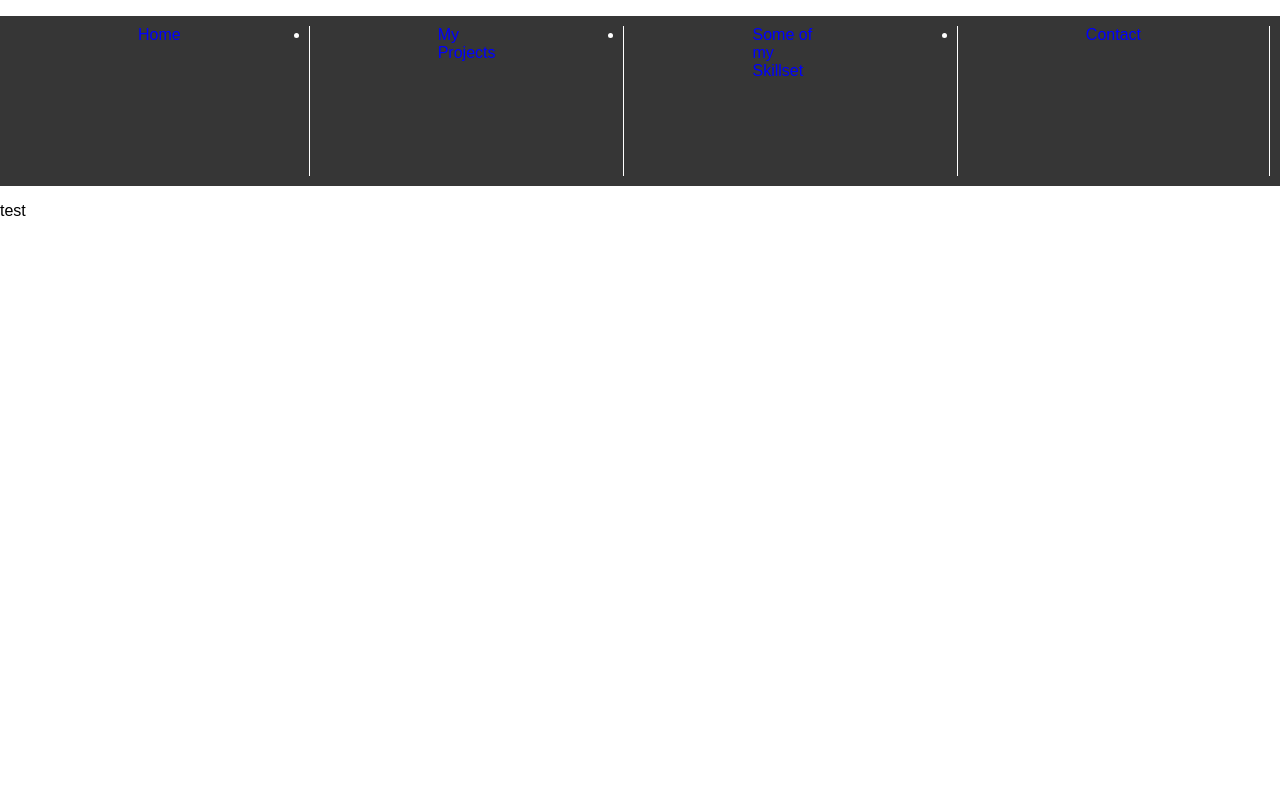
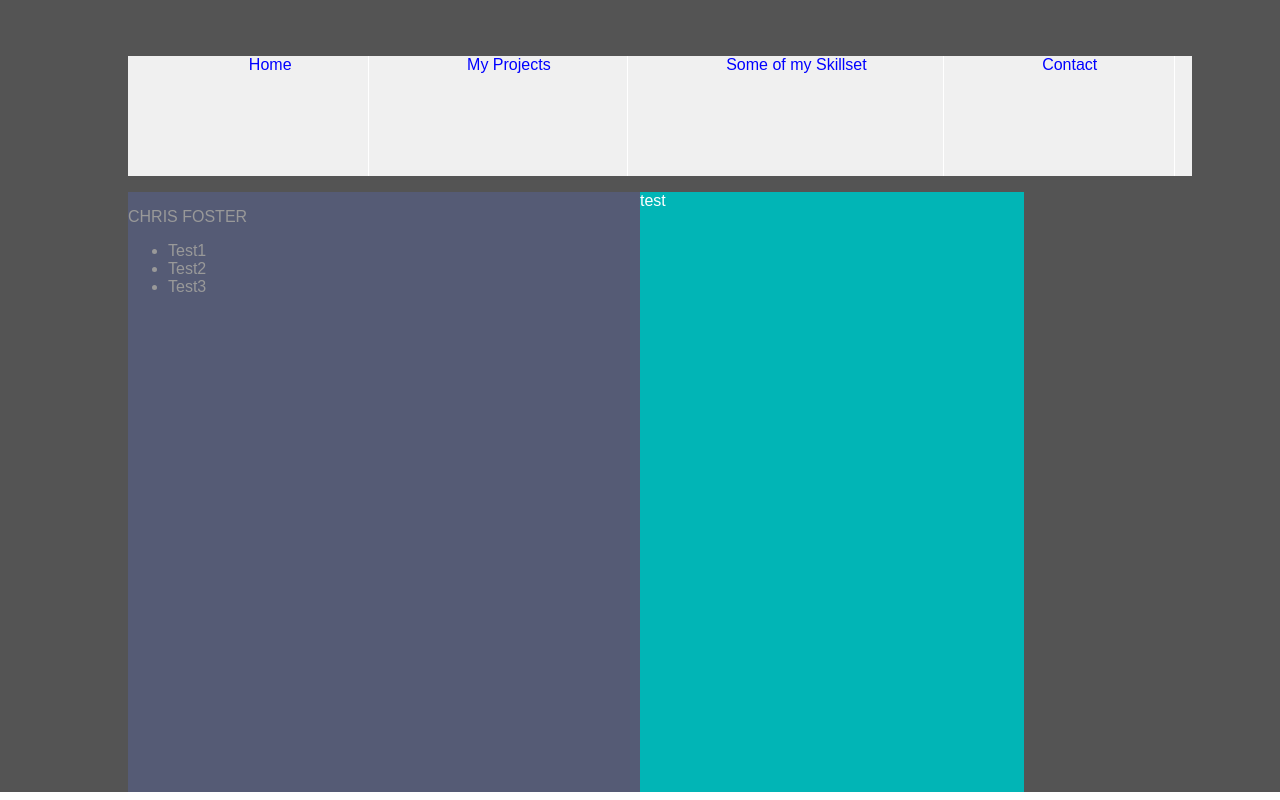
Before and after one commit to chriswfoster/2ndPortfolio, a React (Create React App) app: page / in a window 1280 px wide. Built offline with nearby package versions, Linux system fonts and the light colour scheme.

Commit message:
More styling

```diff
--- a/src/components/App.css
+++ b/src/components/App.css
@@ -26,10 +26,19 @@
 
 /* --------------- IN USE ------------------- */
 
+.App-mainbackground {
+  background-color: #545454;
+  padding-top: 5vh;
+}
+.App-maincontainer {
+  margin-left: 10vw;
+}
+
 .App-header {
-  background-color: #363636;
-  height: 150px;
-  padding: 10px;
+  background-color: #f0f0f0;
+  height: 15vh;
+  width: 80vw;
+
   color: white;
   display: flex;
   flex-direction: row;
@@ -37,10 +46,26 @@
   justify-content: space-around;
   align-items: center;
   align-content: stretch;
+  list-style-type: none;
 }
 .App-header li {
-  padding-right: 10vw;
-  padding-left: 10vw;
+  padding-right: 6vw;
+  padding-left: 5vw;
   height: 100%;
   border-right: solid white 1px;
 }
+
+.App-leftbar {
+  background-color: #555b75;
+  color: #999999;
+  width: 40vw;
+  height: 75vh;
+}
+.App-bottomboxes {
+  display: flex;
+  flex-direction: row;
+  flex-wrap: nowrap;
+  justify-content: flex-start;
+  align-items: stretch;
+  align-content: stretch;
+}
--- a/src/components/App.js
+++ b/src/components/App.js
@@ -1,6 +1,6 @@
-import React, { Component } from 'react';
-import router from '../router'
-import './App.css';
+import React, { Component } from "react"
+import router from "../router"
+import "./App.css"
 import Contact from "./routedchildren/Contact/Contact"
 import { TransitionGroup, CSSTransition } from "react-transition-group"
 import {
@@ -10,71 +10,72 @@ import {
   Link,
   Redirect
 } from "react-router-dom"
-import Home from './Home'
+import Home from "./Home/Home"
 
 class App extends Component {
   render() {
     return (
-      <div>
+      <div className="App-mainbackground">
+        <div className="App-maincontainer">
           <ul className="App-header">
-        <li><Link
+            <li>
+              <Link
                 to="/"
                 className=""
                 style={{ textDecoration: "none", color: "blue" }}
               >
                 Home
-        </Link></li>
-        <li><Link
+              </Link>
+            </li>
+            <li>
+              <Link
                 to="/projects"
                 className=""
                 style={{ textDecoration: "none", color: "blue" }}
               >
                 My Projects
-        </Link></li>
-        <li><Link
+              </Link>
+            </li>
+            <li>
+              <Link
                 to="/skillset"
                 className=""
                 style={{ textDecoration: "none", color: "blue" }}
               >
                 Some of my Skillset
-        </Link></li>
-        <li><Link
+              </Link>
+            </li>
+            <li>
+              <Link
                 to="/contact"
                 className=""
                 style={{ textDecoration: "none", color: "blue" }}
               >
                 Contact
-        </Link></li>
-
+              </Link>
+            </li>
           </ul>
-
+          <div className="App-bottomboxes">
+            <div className="App-leftbar">
+              <p> CHRIS FOSTER </p>
+              <ul>
+                <li>Test1</li>
+                <li>Test2</li>
+                <li>Test3</li>
+              </ul>
+            </div>
 
             <div>
               <Switch>
-          <Route
-            path="/contact"
-            render={() => (
-              <Contact
-
-              />
-            )}
-          />
-          <Route
-            path="/"
-            render={() => (
-              <Home
-
-              />
-            )}
-          />
+                <Route path="/contact" render={() => <Contact />} />
+                <Route path="/" render={() => <Home />} />
               </Switch>
             </div>
           </div>
-
-    );
+        </div>
+      </div>
+    )
   }
 }
 
-
-
-export default App;
+export default App
--- a/src/components/Home.js
+++ b/src/components/Home/Home.js
@@ -7,7 +7,7 @@ import {
   Link,
   Redirect
 } from "react-router-dom"
-
+import './home.css'
 
 class Home extends Component {
   constructor() {
@@ -23,7 +23,7 @@ class Home extends Component {
 
 
     return (
-     <p>test</p>
+     <div className="home-main">test</div>
     )
   }
 }
--- /dev/null
+++ b/src/components/Home/home.css
@@ -0,0 +1,6 @@
+.home-main {
+  background-color: #01b5b6;
+  color: white;
+  width: 30vw;
+  height: 75vh;
+}
--- a/src/router.js
+++ b/src/router.js
@@ -2,7 +2,7 @@ import React from "react"
 import { Switch, Route } from "react-router-dom"
 
 //import Components to be rendered here
-import Home from "./components/Home"
+import Home from "./components/Home/Home"
 
 export default (
   <Switch>
```
Lines whose indentation alone changed are shown as unchanged.
